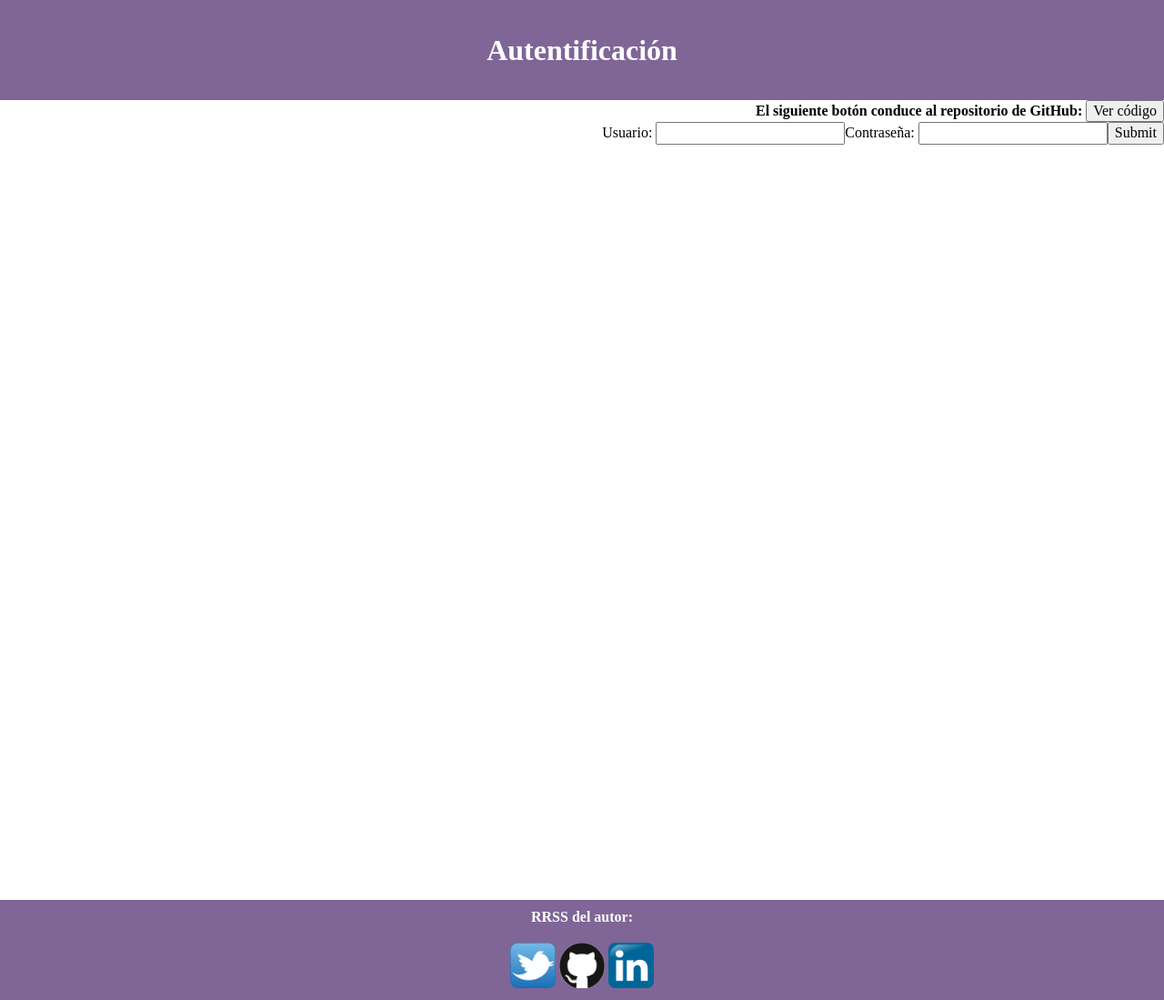
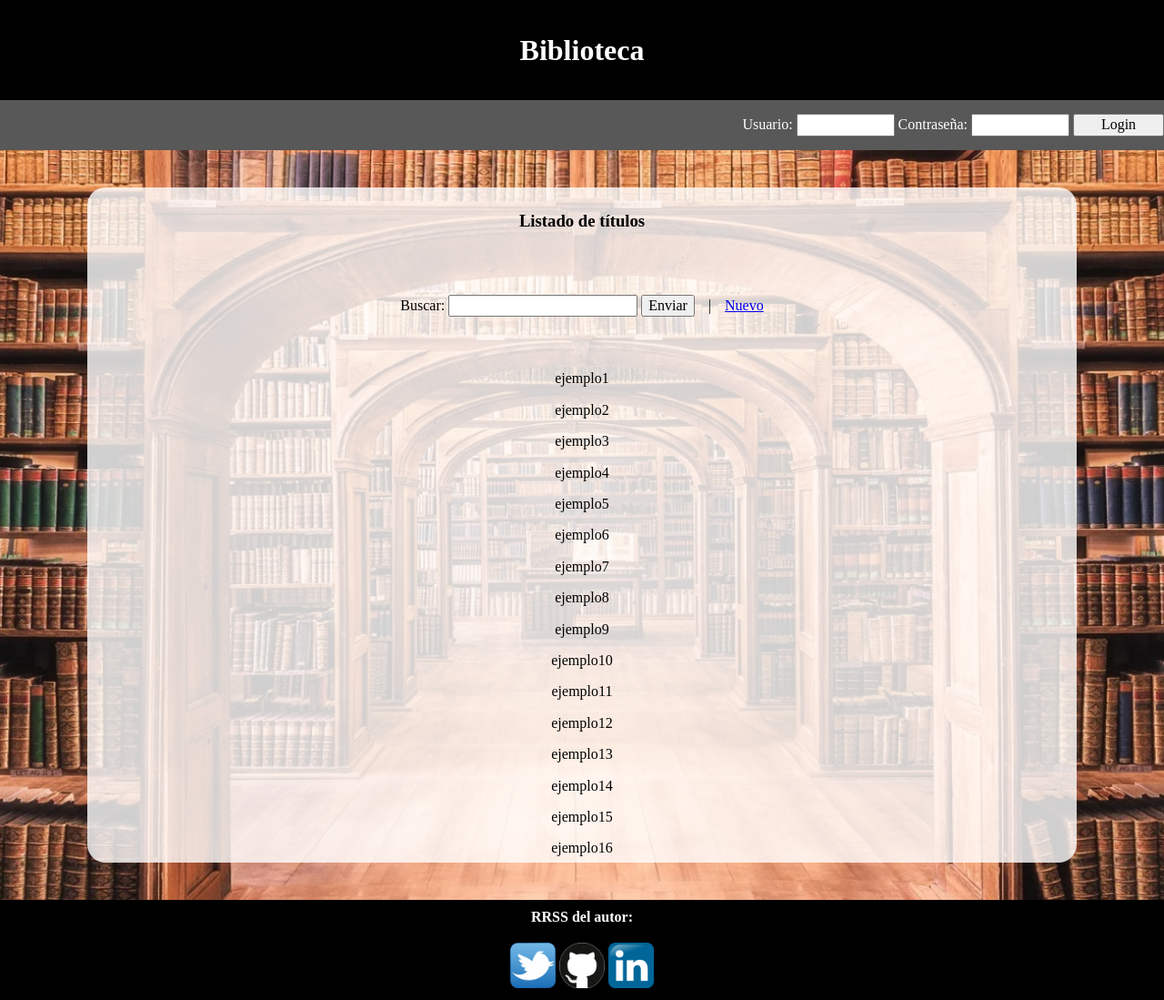
Before and after one commit to FcoJavierGlez/DWES_Cuarentena, a PHP site: page / in a window 1280 px wide. Shown: the whole page at 91% size. Run offline with PHP 8.4, Linux system fonts and the light colour scheme.

Commit message:
Diseño inicial biblioteca

```diff
--- a/cuarentena/biblioteca/config/login.php
+++ b/cuarentena/biblioteca/config/login.php
@@ -1,9 +1,9 @@
 <?php
     echo "<div class='login'>";
         echo "<form action=".$_SERVER['PHP_SELF']." method='post'>";
-            echo "Usuario: <input type='text' name='user'>";
-            echo "Contraseña: <input type='password' name='pswd'>";
-            echo "<input type='submit' name='login'>";
+            echo "Usuario: <input type='text' name='user'>  Contraseña: <input type='password' name='pswd'>  ";
+            /* echo "Contraseña: <input type='password' name='pswd'>"; */
+            echo "<input type='submit' value='Login' name='login'>";
         echo "</form>";
     echo "</div>";
 ?>
--- a/cuarentena/biblioteca/css/style.css
+++ b/cuarentena/biblioteca/css/style.css
@@ -8,7 +8,7 @@ body {
 
 header, footer {
     height: 10vh;
-    background-color: var(--php_color);
+    background-color: black;
 }
 
 header {
@@ -27,20 +27,71 @@ nav {
 }
 
 main {
-    *height: 75vh;
-    height: 80vh;
+    background-image: url(../img/fondo_libros.webp);
+    background-repeat: no-repeat;
+    background-position: center;
+    background-attachment: fixed;
+    background-size: cover;
+    height: 75vh;
+    *height: 80vh;
     display: grid;
-    grid-template-rows: max-content max-content auto;
+    *justify-content: center;
+    *align-content: center;
+    *grid-template-rows: max-content max-content auto;
 }
 
 .github, .login {
     text-align: right;
 }
 
+.login {
+    display: grid;
+    align-items: center;
+    background-color: rgb(88, 88, 88);
+    color: white;
+    height: 5vh;
+}
+
+.login input {
+    width: 100px;
+}
+
 .contenedor {
     display: grid;
+    grid-template-rows: 10% 15% auto;
+    align-items: center;
+    justify-self: center;
+    align-self: center;
+    background-color: rgba(255, 255, 255, 0.8);
+    border-radius: 20px;
+    height: 90%;
+    width: 85%;
+    overflow-x: hidden;
+}
+
+.contenedor h3 {
+    margin: 5px auto;
+}
+
+.filtro {
+    display: grid;
+    align-items: center;
     justify-content: center;
-    align-items: center;
+    column-gap: 15px;
+    grid-template-columns: repeat(3,auto);
+}
+
+.listado {
+    *background-color: pink;
+    *border-radius: 20px;
+    height: 100%;
+    *width: 100%;
+    overflow-x: auto;
+    scrollbar-width: none;
+}
+
+.contenedor .listado::-webkit-scrollbar {
+    display: none;
 }
 
 .contenedor div {
--- a/cuarentena/biblioteca/index.php
+++ b/cuarentena/biblioteca/index.php
@@ -47,17 +47,57 @@
 </head>
 <body>
     <header>
-        <h1>Autentificación</h1>
+        <h1>Biblioteca</h1>
     </header>
+    <?php
+        if ($_SESSION['perfil'] == "invitado")
+            include "config/login.php";
+        else
+            include "config/exit.php";
+    ?>
     <main>
-        <div class="github">
+        <!-- <div class="github">
             <b>El siguiente botón conduce al repositorio de GitHub:</b>
             <a href="https://github.com/FcoJavierGlez/DWES_Cuarentena/tree/autentificacionBD/cuarentena/autentificacion" target="_blank">
                 <button>Ver código</button>
             </a>
+        </div> -->
+        <div class="contenedor">
+            <div>
+                <h3>Listado de títulos</h3>
+
+            </div>
+            <div class="filtro">
+                <form action="#">
+                    Buscar:  <input type="text" name="nombre_libro">
+                    <input type="submit" value="Enviar" name="consulta">
+                </form>  |  <a href="#">Nuevo</a>
+            </div>
+            <div class="listado">
+                <p>ejemplo1</p>
+                <p>ejemplo2</p>
+                <p>ejemplo3</p>
+                <p>ejemplo4</p>
+                <p>ejemplo5</p>
+                <p>ejemplo6</p>
+                <p>ejemplo7</p>
+                <p>ejemplo8</p>
+                <p>ejemplo9</p>
+                <p>ejemplo10</p>
+                <p>ejemplo11</p>
+                <p>ejemplo12</p>
+                <p>ejemplo13</p>
+                <p>ejemplo14</p>
+                <p>ejemplo15</p>
+                <p>ejemplo16</p>
+                <p>ejemplo17</p>
+                <p>ejemplo18</p>
+                <p>ejemplo19</p>
+                <p>ejemplo20</p>
+            </div>
         </div>
        <?php
-            //Logeo
+            /* //Logeo
             if ($_SESSION['perfil'] == "invitado")
                 include "config/login.php";
             else
@@ -69,7 +109,7 @@
                 include "config/add.php";
             elseif ($_SESSION['perfil'] == "usuario")
                 echo "<a href='privado.php'>Acceder a privado</a>";
-            echo "</div>";
+            echo "</div>"; */
        ?>
     </main>
     <footer>
```
Also changed, not shown: cuarentena/biblioteca/img/fondo_libros.webp (added).
